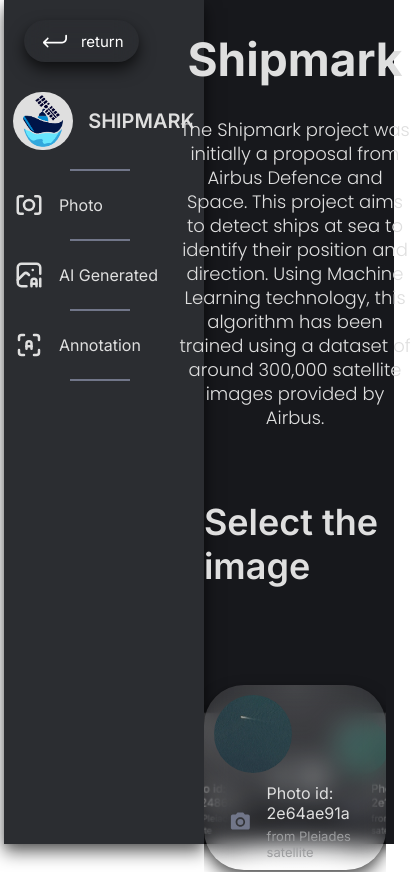
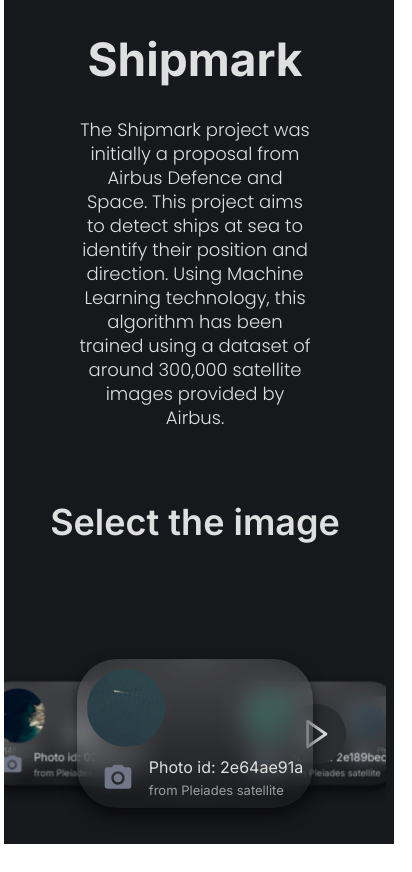
Before and after one commit to Edouard-M/Portfolio_Website, a React (Create React App) app: page /shipmark in a window 390 px wide. Shown: the top 872 px of the page, 412 px wide, since content can reach past the window. Built offline with nearby package versions, Linux system fonts and the light colour scheme.

Commit message:
update shipmark mobile

```diff
--- a/src/components/landing_page_components/Project.js
+++ b/src/components/landing_page_components/Project.js
@@ -2,7 +2,7 @@
 import { Link } from "react-router-dom";
 import {Reveal} from '../animations/Reveal'
 
-function Project({ title, subtitle, text, image, button_color, github_link, demo_link }) {
+function Project({ title, subtitle, text, image, button_color, github_link, demo_link, text_color }) {
   return (
     <div className='projects-project'>
         <div className="project-image-container"><img src={require(`../../assets/projects/${image}`)} className="project-image" alt={title}></img></div>
@@ -12,7 +12,7 @@
         <div className='project-point'>.</div>
         <div className='project-button-row'>
             <div><Link to={github_link} target="_blank" ><button className='project-button-github'>Github</button></Link></div>
-            <div style={{ color: 'red', }}><Link to={demo_link} target="_blank" ><button className='project-button-demo' style={{ '--button-background-color': button_color}}>Open Demo</button></Link></div>
+            <div><Link to={demo_link} target="_blank" ><button className='project-button-demo' style={{ '--button-background-color': button_color, color: "var(--color-text)"}}>Open Demo</button></Link></div>
         </div>
     </div>
   )
--- a/src/data/ProjectsData.js
+++ b/src/data/ProjectsData.js
@@ -12,7 +12,7 @@
     title: "Market App",
     subtitle: "A school project",
     text: "A project about something in the aim to upgrade something by using something with somebody.",
-    image: "blindar.png",
+    image: "market.png",
     button_color: "#E9A072",
     github_link: "https://github.com/Edouard-M/School-Java-Market-Project",
     demo_link: "/marketapp/",
--- a/src/style/Shipmark.css
+++ b/src/style/Shipmark.css
@@ -476,3 +476,29 @@
   justify-content: center;
   align-items: center;
 }
+
+
+@media screen and (max-width: 1150px){
+  .shipmark_navbar{
+    display: none;
+  }
+
+
+
+  .shimpark_main{
+    margin: 0;
+  }
+
+}
+
+
+@media screen and (max-width: 900px){
+  .shipmark_navbar{
+    display: none;
+  }
+
+  .shimpark_main{
+    margin: 0;
+  }
+
+}
```
Also changed, not shown: src/assets/projects/market.png (added).
